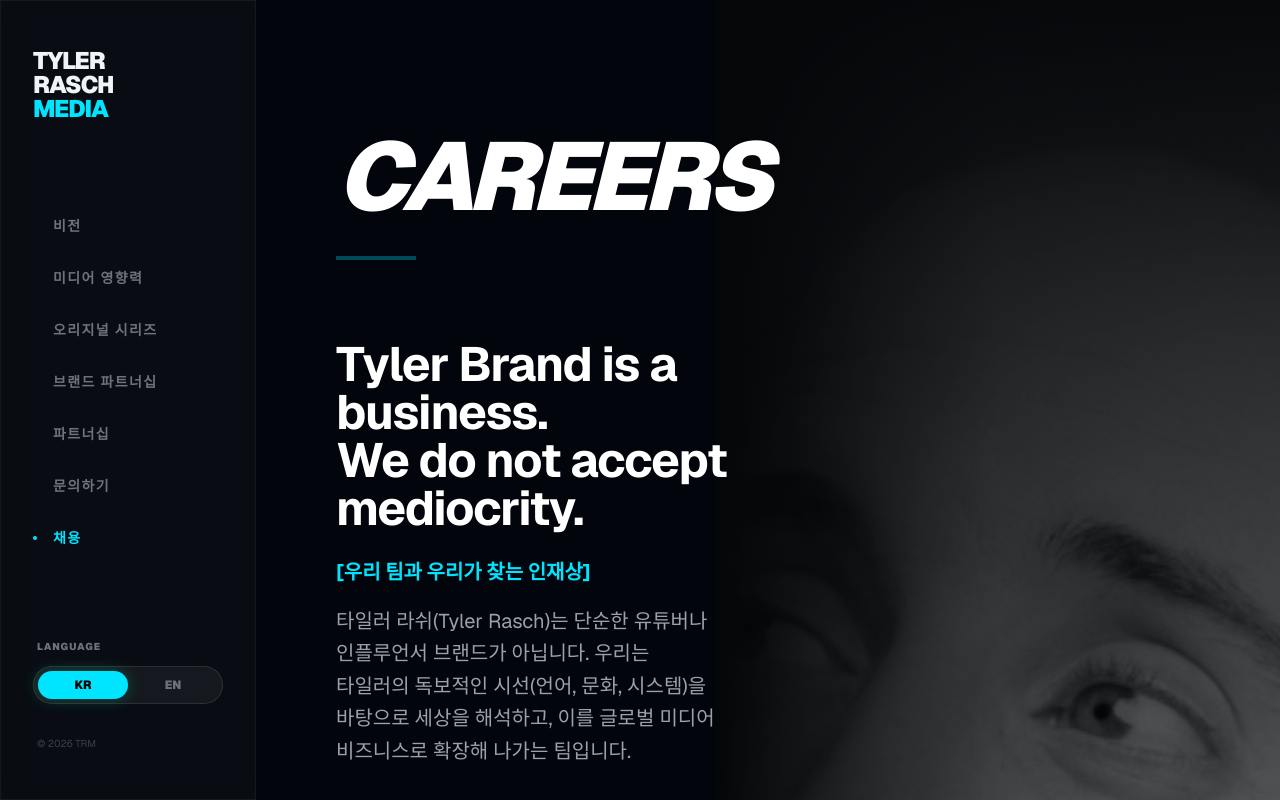
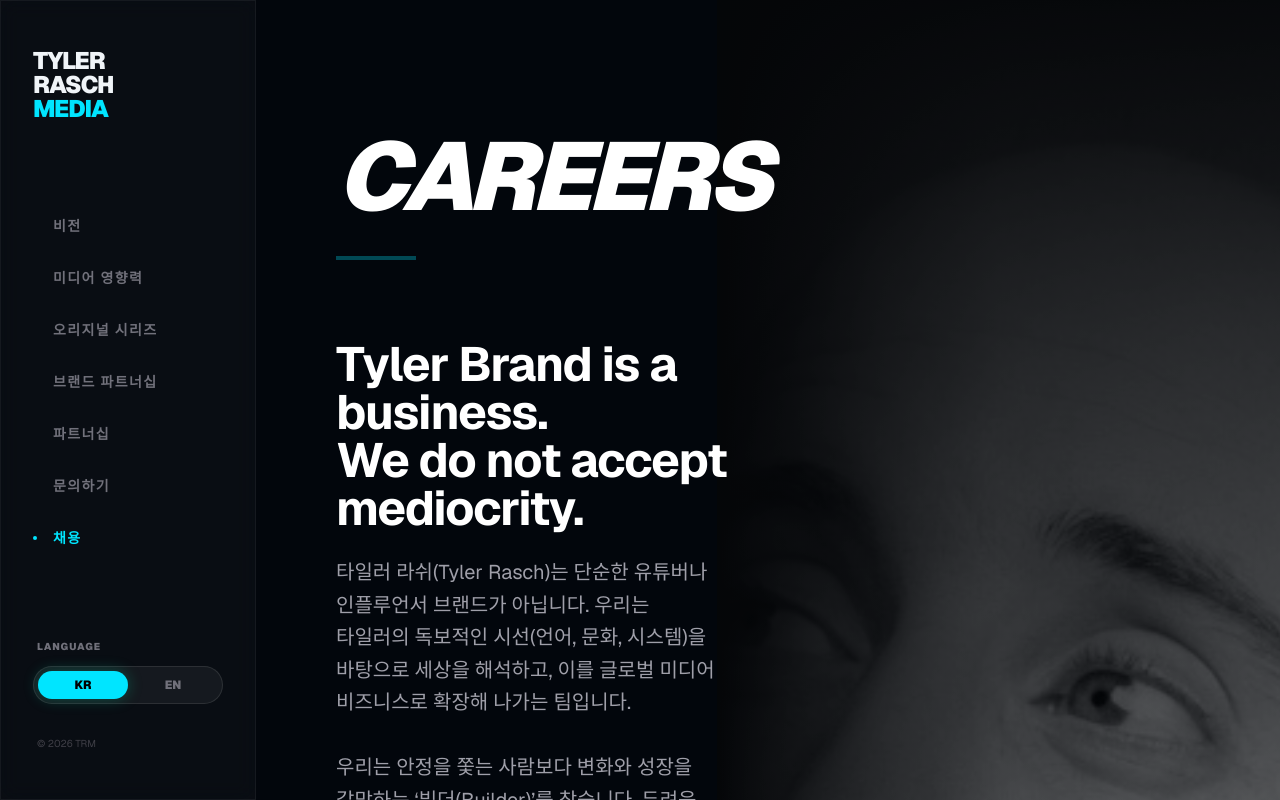
Before and after one commit to tyler-team/tyler-rasch-media, a Next.js app: page /careers in a window 1280 px wide. Shown: the top 800 px of the page. Built offline with nearby package versions, Linux system fonts and the light colour scheme.

Commit message:
style: remove career headers and unbold work info labels

```diff
--- a/src/app/page.tsx
+++ b/src/app/page.tsx
@@ -312,7 +312,6 @@
       heading: "CAREERS",
       subheading: <>Tyler Brand is a business.<br />We do not accept mediocrity.</>,
       desc: <>
-        <span className="block text-accent font-bold mb-4">[우리 팀과 우리가 찾는 인재상]</span>
         타일러 라쉬(Tyler Rasch)는 단순한 유튜버나 인플루언서 브랜드가 아닙니다. 우리는 타일러의 독보적인 시선(언어, 문화, 시스템)을 바탕으로 세상을 해석하고, 이를 글로벌 미디어 비즈니스로 확장해 나가는 팀입니다.
         <br /><br />
         우리는 안정을 쫓는 사람보다 변화와 성장을 갈망하는 ‘빌더(Builder)’를 찾습니다. 두려움 없이 실험하고, 활발하게 협업하며, 높은 기준(High Standard)으로 시장에 임팩트를 남길 준비가 되셨다면 지금 바로 합류하세요.
@@ -810,7 +809,6 @@
       "heading": "CAREERS",
       "subheading": <>Tyler Brand is a business.<br />We do not accept mediocrity.</>,
       "desc": <>
-        <span className="block text-accent font-bold mb-4">[Our Team & Direction]</span>
         Tyler Rasch is not just a YouTuber or an influencer brand. On the Tyler Team, we interpret the world through Tyler's unique perspective (language, culture, systems) and expand upon those insights to develop them into a global media business.
         <br /><br />
         We are looking for "Builders"—those who crave change and growth rather than stability. If you are ready to experiment without fear, collaborate actively, and leave a market impact through high standards, join us now.
@@ -2049,7 +2047,7 @@
                               <div className="space-y-3 text-zinc-300 text-sm">
                                 {pos.details.workInfo.items.map((item: any, idx: number) => (
                                   <div key={idx} className="flex flex-col md:flex-row gap-1 md:gap-4 break-keep">
-                                    <span className="font-bold text-white min-w-[150px] inline-block">• {item.label}:</span>
+                                    <span className="text-white min-w-[150px] inline-block">• {item.label}:</span>
                                     <span className="flex-1 opacity-80">{item.value}</span>
                                   </div>
                                 ))}
```
